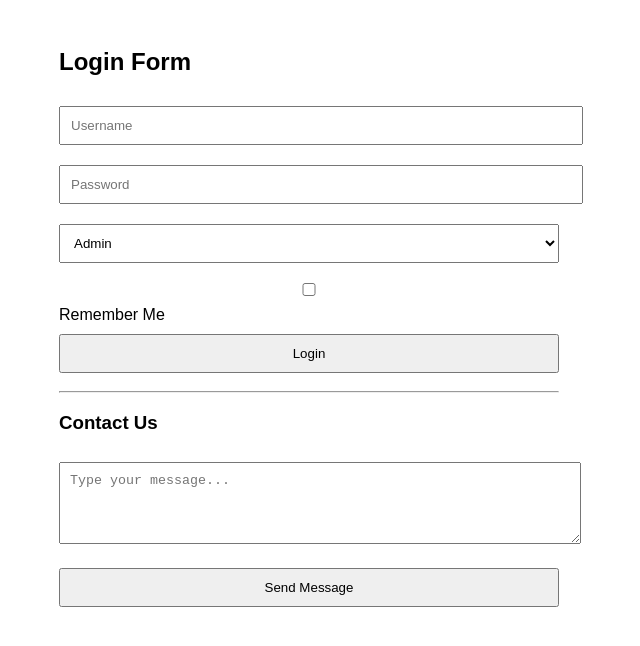
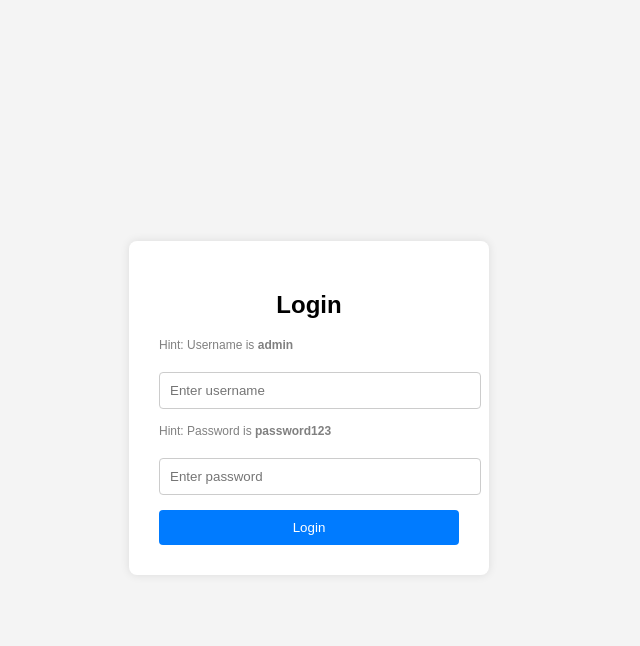
Before and after one commit to HelpingTesters53/helpingtesters-basic-demo-website, a plain HTML site: page index.html in a window 1280 px wide. Shown: the whole page, without its empty margins (331-971 px from the left). Drawn offline with Linux system fonts and the light colour scheme.

Commit message:
Update index.html

```diff
--- a/index.html
+++ b/index.html
@@ -1,62 +1,81 @@
 <!DOCTYPE html>
 <html lang="en">
 <head>
-  <meta charset="UTF-8">
-  <title>Automation Practice Site</title>
+  <meta charset="UTF-8" />
+  <meta name="viewport" content="width=device-width, initial-scale=1.0"/>
+  <title>Demo Login Page</title>
   <style>
-    body { font-family: sans-serif; padding: 20px; }
-    .container { max-width: 500px; margin: auto; }
-    input, select, button, textarea {
-      width: 100%; padding: 10px; margin: 10px 0;
+    body {
+      font-family: Arial, sans-serif;
+      background-color: #f4f4f4;
+      display: flex;
+      align-items: center;
+      justify-content: center;
+      height: 100vh;
     }
-    .success { color: green; display: none; }
+    .login-container {
+      background: white;
+      padding: 30px;
+      border-radius: 8px;
+      box-shadow: 0 0 10px rgba(0,0,0,0.1);
+      width: 300px;
+    }
+    .login-container h2 {
+      text-align: center;
+    }
+    input[type="text"], input[type="password"] {
+      width: 100%;
+      padding: 10px;
+      margin-top: 10px;
+      margin-bottom: 15px;
+      border: 1px solid #ccc;
+      border-radius: 4px;
+    }
+    .hint {
+      font-size: 12px;
+      color: gray;
+      margin-bottom: 10px;
+    }
+    button {
+      width: 100%;
+      padding: 10px;
+      background: #007bff;
+      color: white;
+      border: none;
+      border-radius: 4px;
+      cursor: pointer;
+    }
+    button:hover {
+      background: #0056b3;
+    }
   </style>
 </head>
 <body>
-  <div class="container">
-    <h2 id="form-title">Login Form</h2>
 
-    <form id="loginForm" data-testid="login-form">
-      <input type="text" id="username" name="username" placeholder="Username" data-testid="username-input" required>
-      <input type="password" id="password" name="password" placeholder="Password" data-testid="password-input" required>
+  <div class="login-container">
+    <h2>Login</h2>
 
-      <select id="role" name="role" data-testid="role-select">
-        <option value="admin">Admin</option>
-        <option value="tester">Tester</option>
-        <option value="developer">Developer</option>
-      </select>
+    <div class="hint">Hint: Username is <strong>admin</strong></div>
+    <input type="text" placeholder="Enter username" name="username" id="username" />
 
-      <label><input type="checkbox" id="remember" data-testid="remember-checkbox"> Remember Me</label>
+    <div class="hint">Hint: Password is <strong>password123</strong></div>
+    <input type="password" placeholder="Enter password" name="password" id="password" />
 
-      <button type="submit" id="loginBtn" data-testid="login-button">Login</button>
-    </form>
-
-    <p class="success" id="loginSuccess" data-testid="success-message">🎉 Login Successful!</p>
-
-    <hr>
-
-    <h3>Contact Us</h3>
-    <textarea id="messageBox" rows="4" placeholder="Type your message..." data-testid="message-box"></textarea>
-    <button id="sendMsg" data-testid="send-button">Send Message</button>
-
-    <p id="msgStatus" data-testid="message-status" style="display:none; color:blue;">📨 Message sent!</p>
+    <button onclick="login()">Login</button>
   </div>
 
   <script>
-    document.getElementById("loginForm").addEventListener("submit", function(e) {
-      e.preventDefault();
+    function login() {
       const user = document.getElementById("username").value;
       const pass = document.getElementById("password").value;
-      if (user === "admin" && pass === "admin") {
-        document.getElementById("loginSuccess").style.display = "block";
+
+      if (user === "admin" && pass === "password123") {
+        alert("Login successful!");
       } else {
-        alert("Invalid credentials");
+        alert("Invalid credentials!");
       }
-    });
+    }
+  </script>
 
-    document.getElementById("sendMsg").addEventListener("click", function() {
-      document.getElementById("msgStatus").style.display = "block";
-    });
-  </script>
 </body>
 </html>
```
